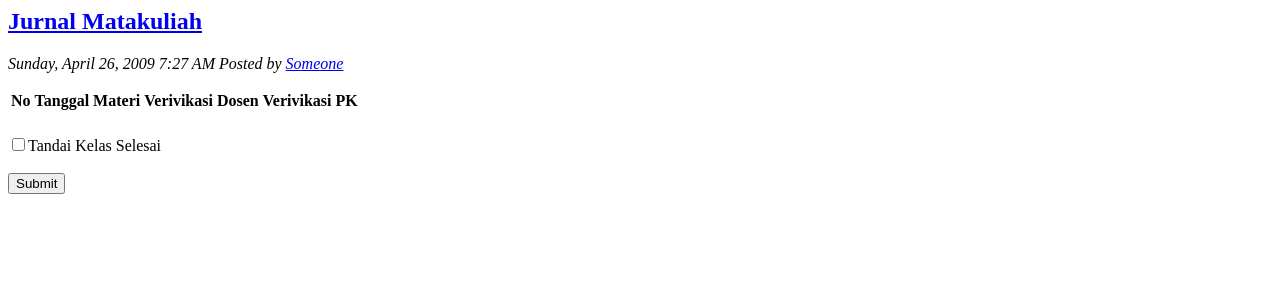
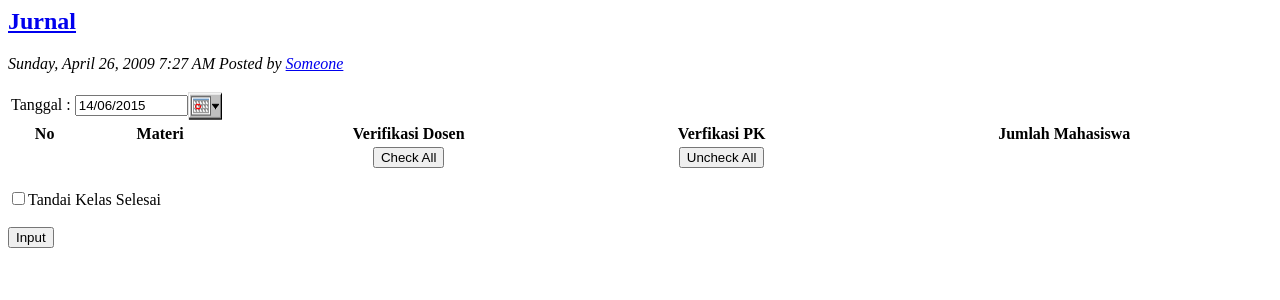
Before and after one commit to gilangsamodra/uasabsensi, a PHP site: page /input_jurnal.php?kd_mk=1 in a window 1280 px wide. Shown: the top 300 px of the page. Run offline with PHP 8.4, Linux system fonts and the light colour scheme; data comes from the database, SQL or seed files in the repository; tables that the repository leaves empty or names only in its code hold one stand-in row (values such as "Sample post"); data that the repository does not hold is empty.

Commit message:
edit jurnal

```diff
--- a/input_jurnal.php
+++ b/input_jurnal.php
@@ -1,32 +1,49 @@
 <?php
 	include "conn.php";
-	$kd_kelas=$_GET['kd_kelas'];
-	$query=mysql_fetch_array(mysql_query("select * from kelas where kd_kelas='$kd_kelas'"));
+	$kd_mk=$_GET['kd_mk'];
+	$query=mysql_fetch_array(mysql_query("select * from materi where kd_mk='$kd_mk'"));
 ?>
 <div class="post">
-	<h2 class="title"><a href="#">Jurnal Matakuliah <?php echo $query['nama_kelas'];?></a></h2>
+	<h2 class="title"><a href="#">Jurnal <?php echo $query['nama_kelas'];?></a></h2>
 	<p class="meta"><em>Sunday, April 26, 2009 7:27 AM Posted by <a href="#">Someone</a></em></p>
 	<div class="entry">
 		<p>
 		<form action="?page=proses" method="post" name="postform">
-		<input type="hidden" value="<?php echo $query['kd_mk'];?>" name=""/>
+		<input type="hidden" value="<?php echo $query['kd_mk'];?>" name="kd_mk"/>
 		<table class="datatable">
-
+		<tr>
+			<td width="24%" align="left" colspan="6">Tanggal : <input type="text" name="tanggal"  value="<?php if(empty($_POST['tgl'])){ echo $tanggal;}else{ echo "$_POST[tgl]$_GET[tgl]"; }?>" size="11"><a href="javascript:void(0)" onClick="if(self.gfPop)gfPop.fPopCalendar(document.postform.tanggal);return false;" ><img name="popcal" align="absmiddle" src="calender/calbtn.gif" width="34" height="29" border="0" alt=""></a></td>
+		</tr>
 		<tr>
 			<th>No</th>
-			<th>Tanggal</th>
 			<th>Materi</th>
-			<th>Verivikasi Dosen</th>
-			<th>Verivikasi PK</th>
+			<th>Verifikasi Dosen</th>
+			<th>Verfikasi PK</th>
+			<th>Jumlah Mahasiswa</th>
 		</tr>
 		<?php
-		//penting nech buat kasih nilai awal cekbox
+
 		$no=0;
 
-		$query=mysql_query("select * from matakuliah where kd_mk='$kd_mk'");
+		$query=mysql_query("select * from materi where kd_mk='$kd_mk'");
 		while($row=mysql_fetch_array($query)){
 		?>
 		<tr>
+			<td><?php echo $c=$c+1;?></td>
+			<td><?php echo $row['materi'];?></td>
+			<td align="center">
+				<?php
+				echo "<input type=checkbox name=hadir[] value=$row[kd_dosen] id='$no'>";
+				$no++;
+				?>
+			</td>
+			<td align="center">
+				<?php
+				echo "<input type=checkbox name=hadir[] value=$row[kd_siswa] id=$no>";
+				$no++;
+				?>
+			</td>
+
 		</tr>
 		<?php
 		}
@@ -35,17 +52,21 @@
 			<tr>
 				<td></td>
 				<td></td>
+				<td align=center>
+				<input type='button' name='pilih' onclick='for (i=0;i<$no;i++){document.getElementById(i).checked=true;}' value='Check All'>
+				</td>
+				<td align=center>
+				<input type='button' name='pilih' onclick='for (i=0;i<$no;i++){document.getElementById(i).checked=false;}' value='Uncheck All'>
+				</td>
 				<td></td>
 				<td></td>
-				<td></td>
-
 			</tr>";
 		?>
 		</table>
 		<br />
 		<input type="checkbox" name="selesai" value="yes" />Tandai Kelas Selesai
 		<br /><br />
-		<input type="submit" value="Submit" />
+		<input type="submit" value="Input" />
 		</form>
 		</p>
   </div>
```
